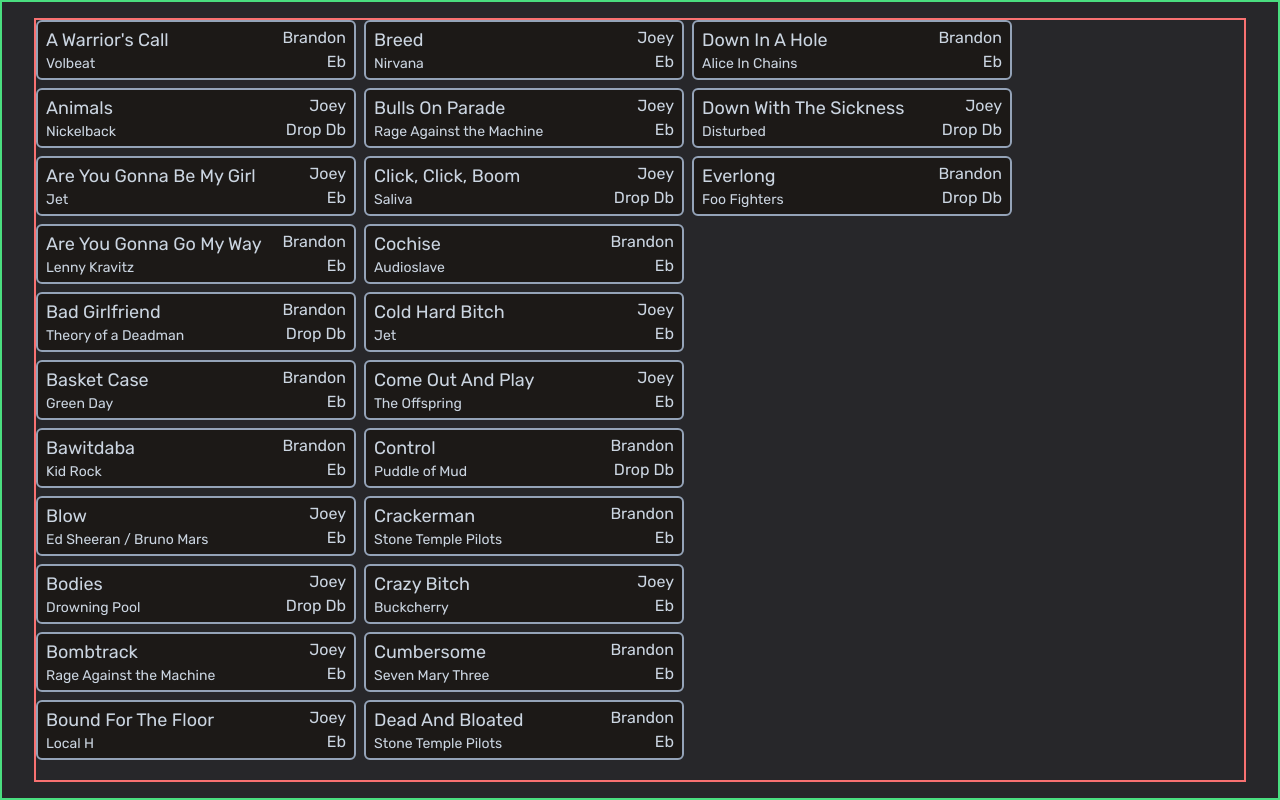
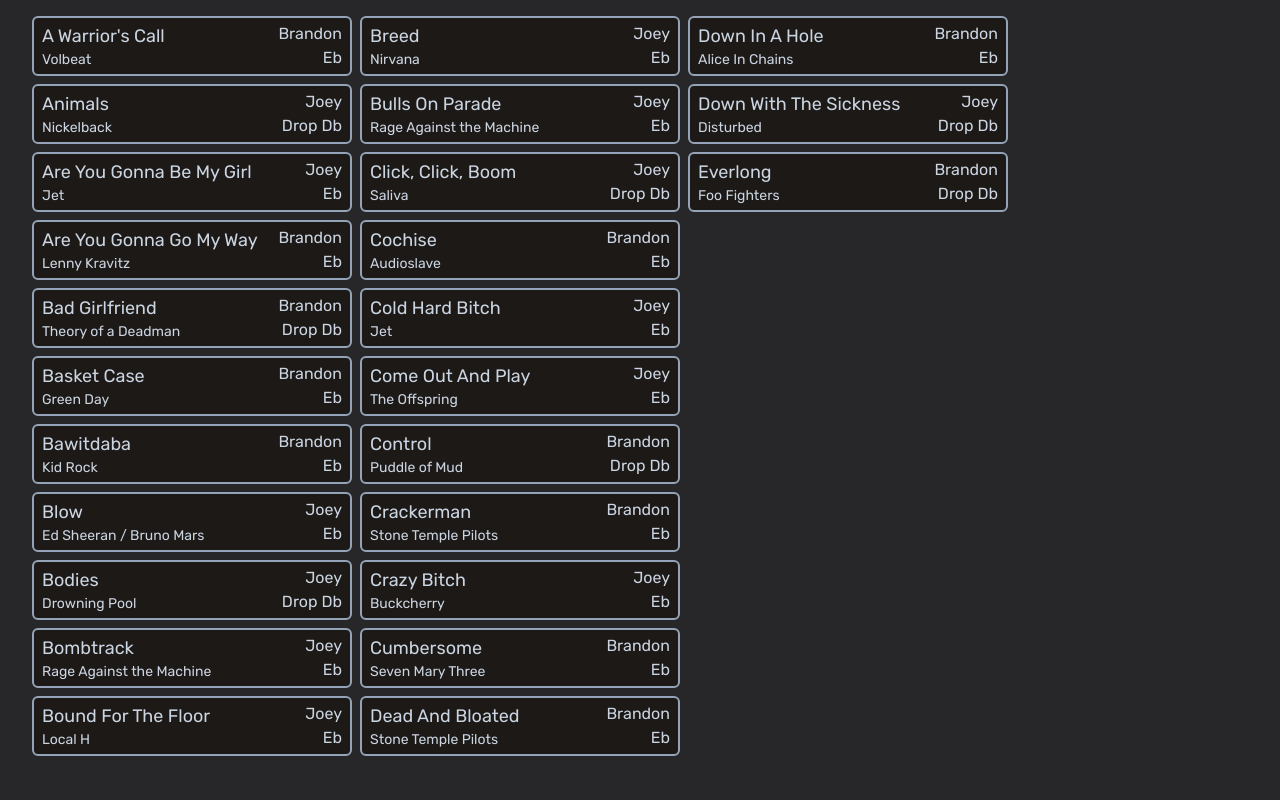
Before and after one commit to samfreeman/ut-jukebox, a Next.js app: page /songs in a window 1280 px wide. Built offline with nearby package versions, Linux system fonts and the light colour scheme.

Commit message:
Removed dbg border from Layout and Songs

```diff
--- a/src/components/Layout.tsx
+++ b/src/components/Layout.tsx
@@ -3,7 +3,7 @@
 
 
 export const Layout = ({ children }: DivProps) => (
-	<div className='flex flex-col max-h-screen min-h-screen px-8 py-4 overflow-hidden border-2 border-green-400 border-solid font-body bg-zinc-800 text-slate-300'>
+	<div className='flex flex-col max-h-screen min-h-screen px-8 py-4 overflow-hidden font-body bg-zinc-800 text-slate-300'>
 		{children}
 	</div>
 )
--- a/src/components/Songs.tsx
+++ b/src/components/Songs.tsx
@@ -5,7 +5,7 @@
 
 export const Songs = () => {
 	return (
-		<div className='flex flex-col flex-wrap content-start max-h-full gap-2 overflow-auto border-2 border-red-400 border-solid'>
+		<div className='flex flex-col flex-wrap content-start max-h-full gap-2 overflow-auto'>
 			{data.map(song => <Song key={song.id} song={song} />)}
 		</div>
 	)
```
